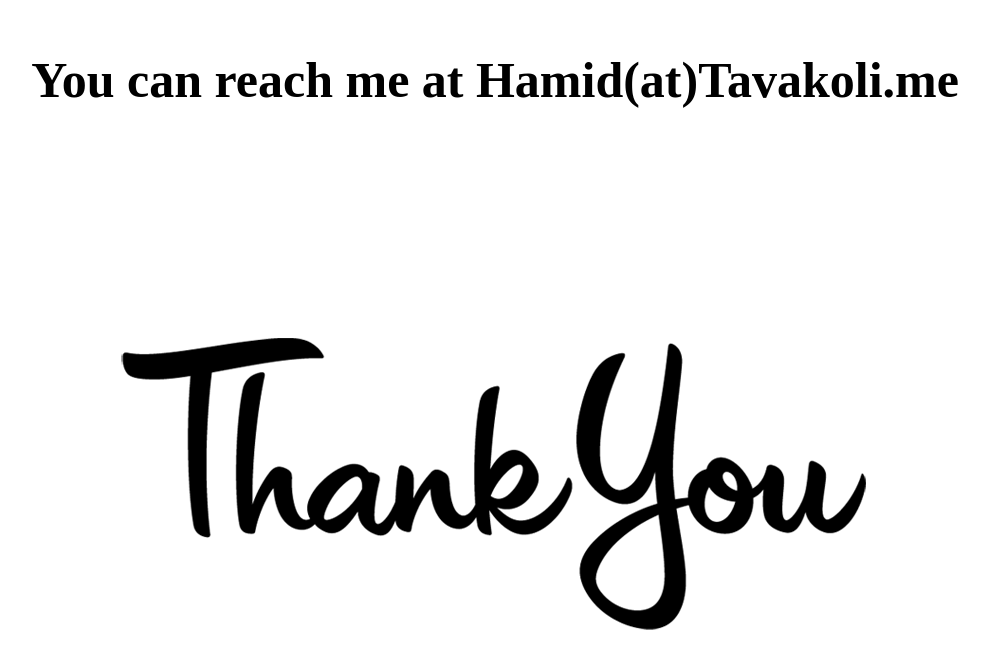
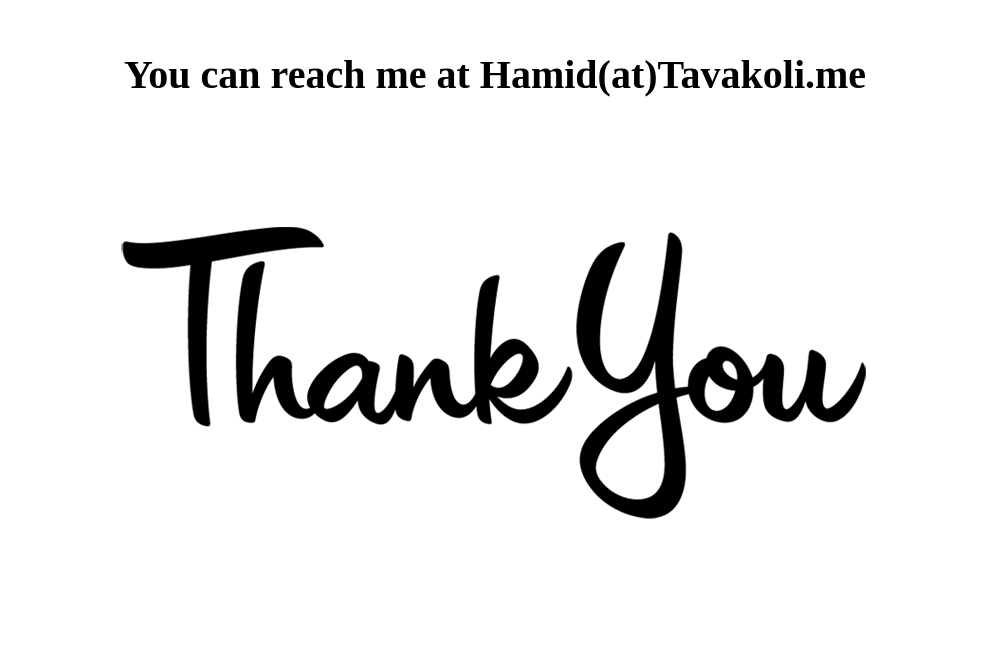
Before and after one commit to hmrtk/hmrtk.github.io, a plain HTML site: page index.html in a window 1280 px wide. Shown: the part 149-816 px from the top of the page, without its empty margins (145-1134 px from the left). Drawn offline with Linux system fonts and the light colour scheme.

Commit message:
minor change

```diff
--- a/index.html
+++ b/index.html
@@ -3,10 +3,10 @@
     <title>Hamid Tavakoli</title>
 </head>
 <body style="text-align: center; margin-top: 200px; ">
-<h1 style="font-size: 50px;margin-bottom: 200px;">
+<h1 style="font-size: 40px;margin-bottom: 100px;">
     You can reach me at
     Hamid(at)Tavakoli.me
 </h1>
-<img src="thankyou.png" alt="thank you"/>
+<img src="thankyou.png" alt="thank you" style="width: auto;max-width: 100%;"/>
 </body>
 </html>
```
